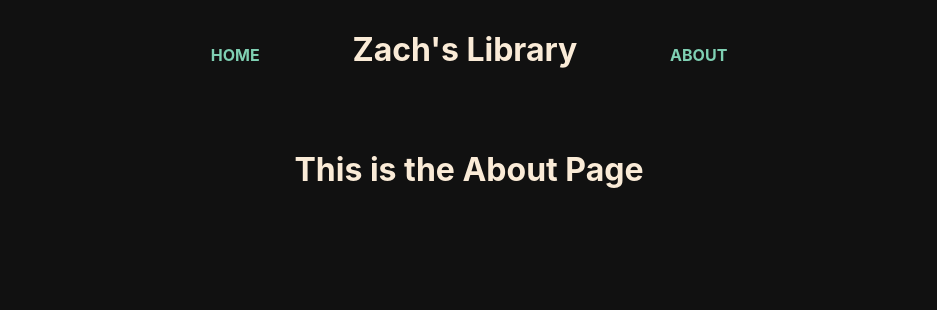
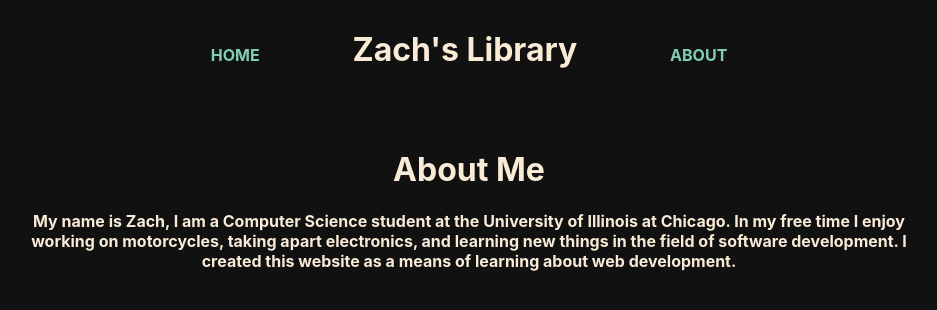
Before and after one commit to zacg1234/ZachsLibrary, a React (Create React App) app: page /about in a window 1280 px wide. Shown: the top 310 px of the page, without its empty margins (171-1108 px from the left). Built offline with nearby package versions, Linux system fonts and the light colour scheme.

Commit message:
final V1.0

```diff
--- a/src/App.css
+++ b/src/App.css
@@ -4,6 +4,7 @@
 
 h1, h2, h3, p {
   color: antiquewhite;
+  font-weight: bold;
 }
 
 .nav {
--- a/src/App.js
+++ b/src/App.js
@@ -18,7 +18,7 @@ function App() {
               <Routes >
                 <Route path ="/" element = {<HomePage/>} />
                 <Route path ="/about" element = {<AboutPage/>} />
-                <Route path ="/notfound" element = {<NotFoundPage/>} />
+                <Route path ="/*" element = {<NotFoundPage/>} />
                 <Route path ="/review/:bookId" element = {<ReviewPage/>} />
               </Routes>
             </div>
--- a/src/pages/AboutPage.js
+++ b/src/pages/AboutPage.js
@@ -1,7 +1,9 @@
+import aboutMe from "../resources/text.js"
 const AboutPage = () => {
     return (
         <>
-            <h1> This is the About Page</h1>
+            <h1> About Me</h1>
+            <p> {aboutMe} </p>
         </>
     );
 }
--- a/src/pages/NotFoundPage.js
+++ b/src/pages/NotFoundPage.js
@@ -1,7 +1,9 @@
+import {Link} from 'react-router-dom'
 const NotFoundPage = () => {
     return (
         <>
-            <h1> This is the Not-Found Page</h1>
+            <h1> 404 Page not found</h1>
+            <Link className="nav link" to="/"> PRESS HERE TO RETURN HOME </Link>
         </>
     );
 }
--- /dev/null
+++ b/src/resources/text.js
@@ -0,0 +1,3 @@
+const aboutMe = "My name is Zach, I am a Computer Science student at the University of Illinois at Chicago. In my free time I enjoy working on motorcycles, taking apart electronics, and learning new things in the field of software development. I created this website as a means of learning about web development."
+
+export default aboutMe;
```
